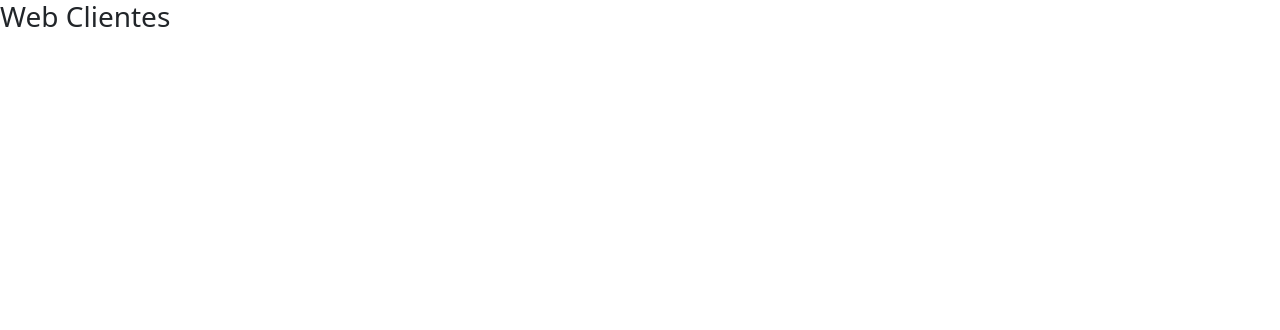
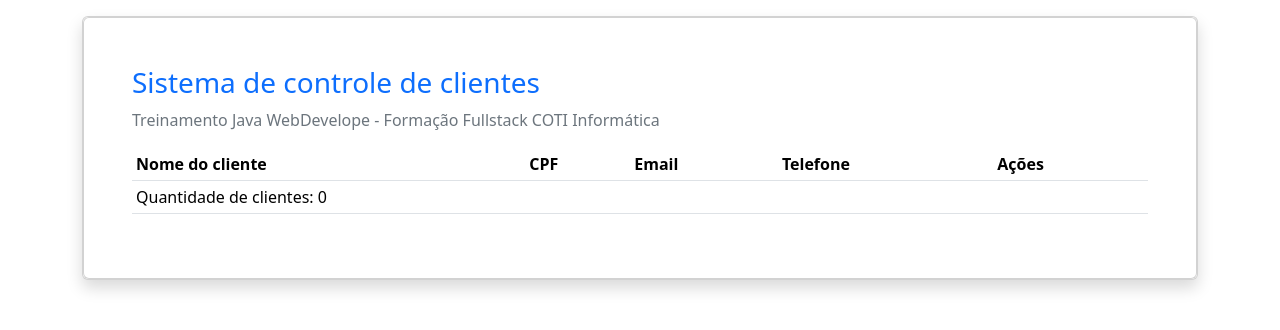
Before and after one commit to Safforcks/web-clientes, an Angular app: page / in a window 1280 px wide. Shown: the top 330 px of the page. Built offline with nearby package versions, Linux system fonts and the light colour scheme.

Commit message:
feat: reformular a estrutura do HTML e remover dependências não utilizadas

```diff
--- a/src/app/app.html
+++ b/src/app/app.html
@@ -1,3 +1,33 @@
-<div>
-  <h3>Web Clientes</h3>
+<div class="container mt-3">
+  <div class="card shadow">
+    <div class="card body p-5">
+
+      <h3 class="text-primary">Sistema de controle de clientes</h3>
+      <p class="text-secondary">Treinamento Java WebDevelope - Formação Fullstack COTI Informática</p>
+
+      <table class="table table-sm table-houver">
+        <thead>
+          <tr>
+            <th>Nome do cliente</th>
+            <th>CPF</th>
+            <th>Email</th>
+            <th>Telefone</th>
+            <th>Ações</th>
+          </tr>
+        </thead>
+        <tbody>
+
+        </tbody>
+        <tfoot>
+          <tr>
+            <td colspan="5">
+              Quantidade de clientes: 0
+            </td>
+          </tr>
+
+        </tfoot>
+      </table>
+
+    </div>
+  </div>
 </div>
--- a/src/app/app.ts
+++ b/src/app/app.ts
@@ -1,12 +1,12 @@
 import { Component, signal } from '@angular/core';
-import { RouterOutlet } from '@angular/router';
 
 @Component({
   selector: 'app-root',
-  imports: [RouterOutlet],
+  imports: [],
   templateUrl: './app.html',
   styleUrl: './app.css'
 })
 export class App {
-  protected readonly title = signal('web-clientes');
+
+
 }
```
